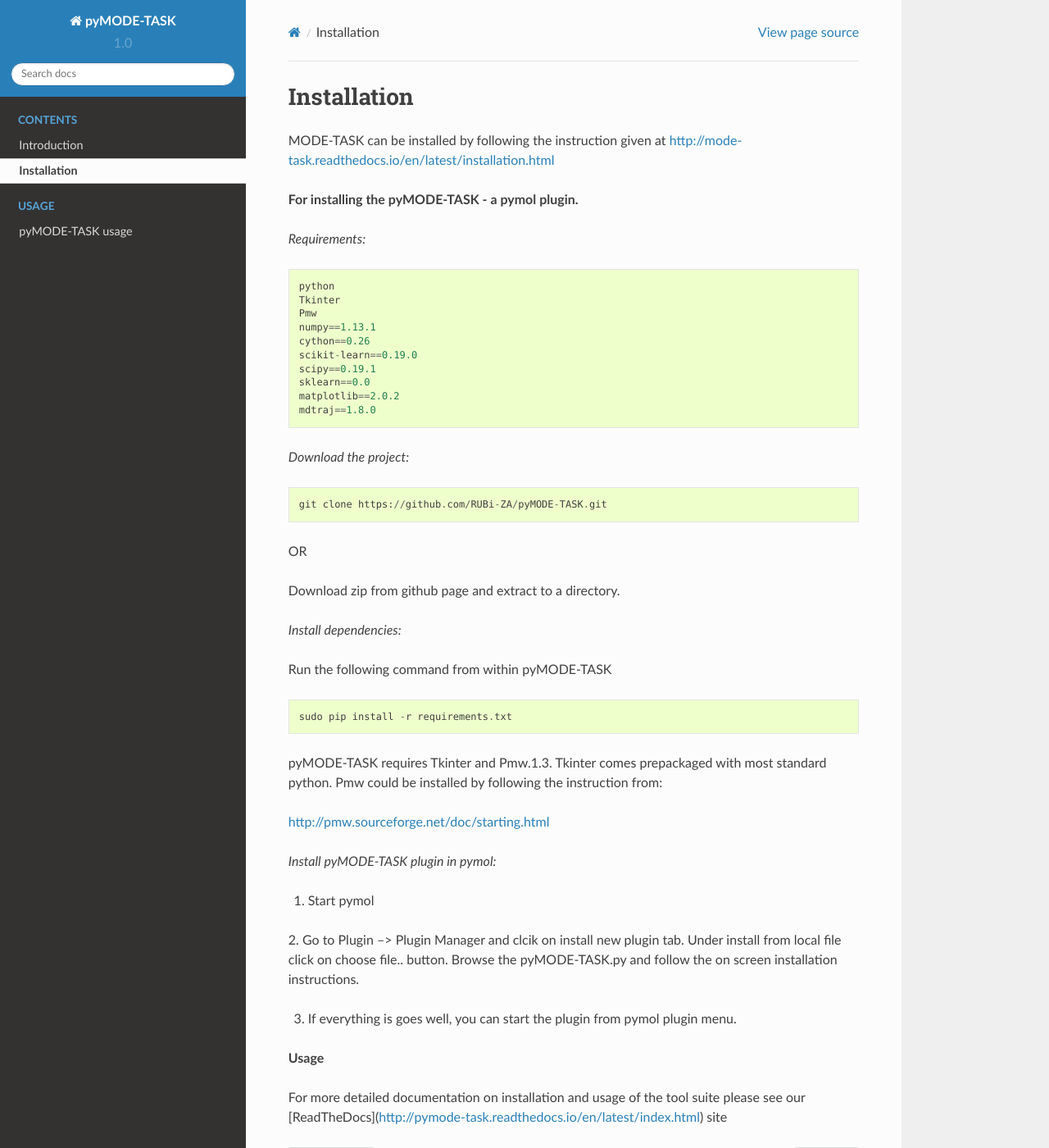
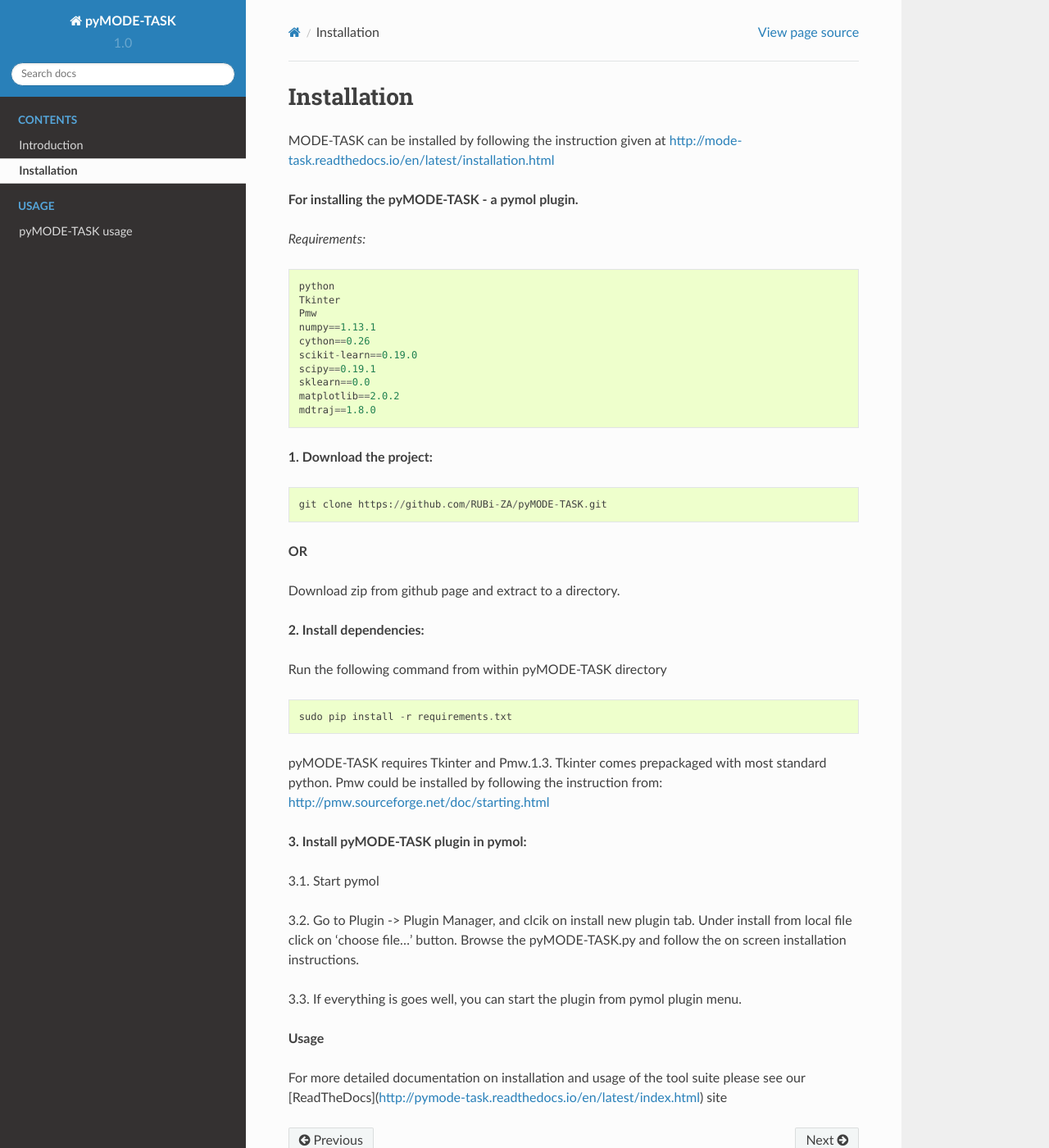
Before and after one commit to michaelglenister/MT-PyMOL, a Sphinx documentation site: the page built from docs/source/installation.rst, in a window 1280 px wide and 1400 px high. Shown: the whole window at 82% size. Built offline with Sphinx 7.4.7 and the Read the Docs theme 2.0.0, drawn with Linux system fonts in a browser that asks for light colours; pages that are not in the unit, such as notebooks, are missing from menus.

Commit message:
update installation guide

```diff
--- a/docs/source/installation.rst
+++ b/docs/source/installation.rst
@@ -20,36 +20,35 @@
 	mdtraj==1.8.0
 
 
-*Download the project:*
+**1. Download the project:**
 ::
 
 	git clone https://github.com/RUBi-ZA/pyMODE-TASK.git
 
 
-OR
+**OR**
 
 Download zip from github page and extract to a directory.
 
-*Install dependencies:*
+**2. Install dependencies:**
 
-Run the following command from within pyMODE-TASK
+Run the following command from within pyMODE-TASK directory
 ::
 
 	sudo pip install -r requirements.txt
 
 
 pyMODE-TASK requires Tkinter and Pmw.1.3. Tkinter comes prepackaged with most standard python. Pmw could be installed by following the instruction from:
-
 http://pmw.sourceforge.net/doc/starting.html
 
-*Install pyMODE-TASK plugin in pymol:*
+**3. Install pyMODE-TASK plugin in pymol:**
 
-1. Start pymol
+3.1. Start pymol
 
-2. Go to Plugin --> Plugin Manager and clcik on install new plugin tab. Under install from local file click on choose file.. button.
+3.2. Go to Plugin -> Plugin Manager, and clcik on install new plugin tab. Under install from local file click on 'choose file...' button.
 Browse the pyMODE-TASK.py and follow the on screen installation instructions.
 
-3. If everything is goes well, you can start the plugin from pymol plugin menu.
+3.3. If everything is goes well, you can start the plugin from pymol plugin menu.
 
 **Usage**
 
```
